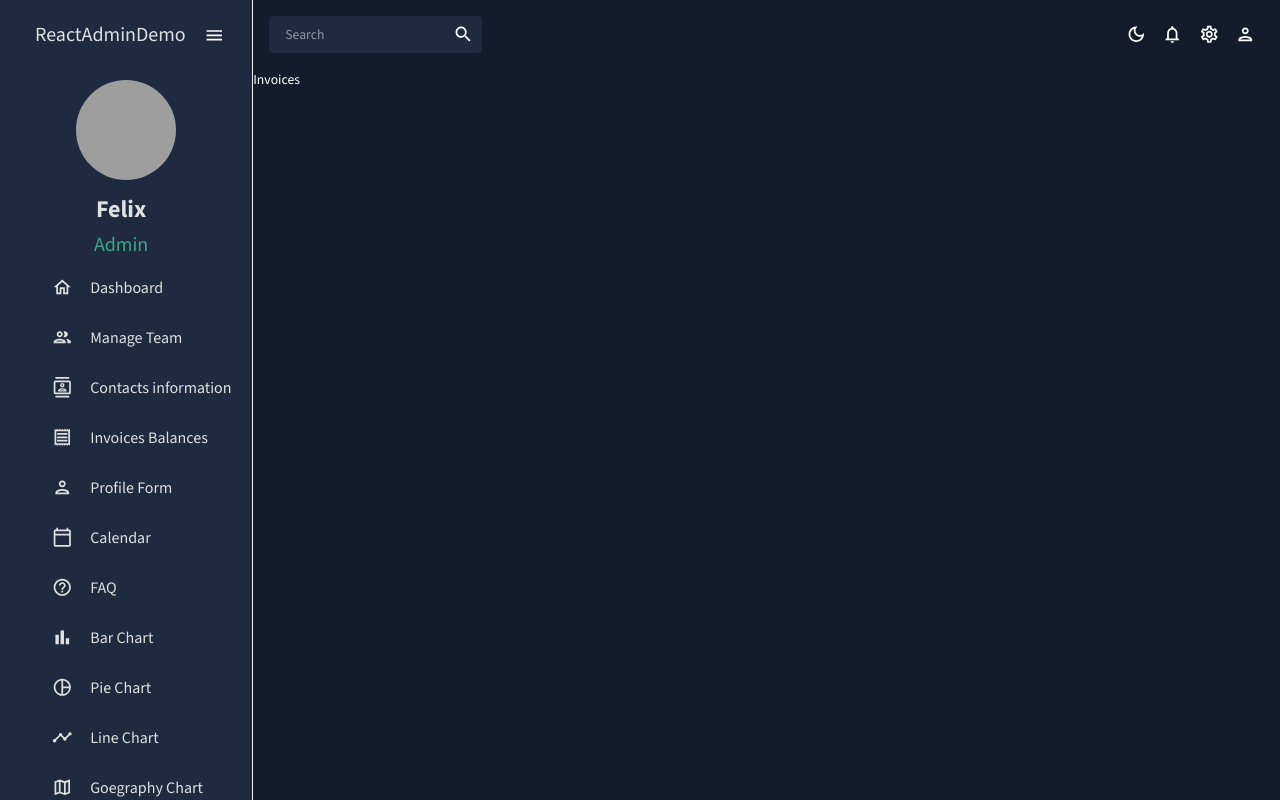
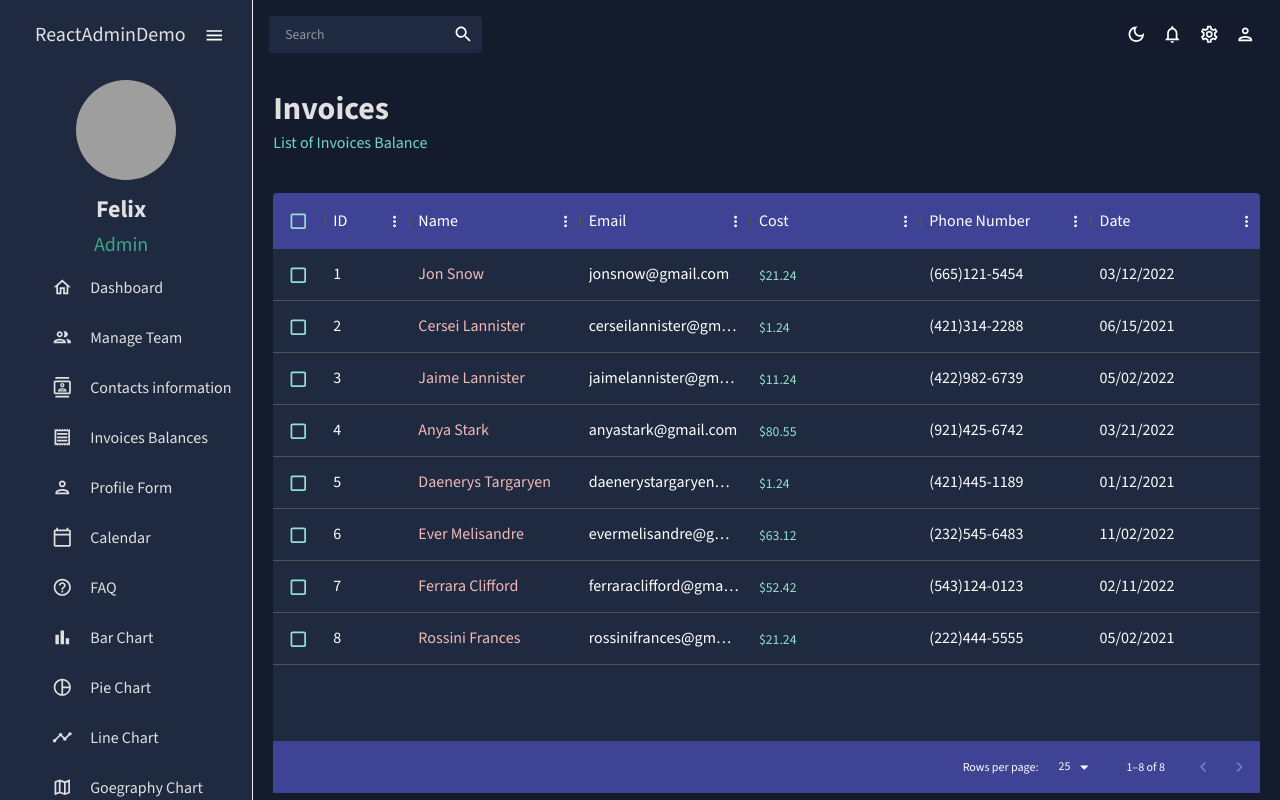
Before and after one commit to guardiangel/reactadmindemo, a React (Create React App) app: page /invocies in a window 1280 px wide. Built offline with nearby package versions, Linux system fonts and the light colour scheme; grey boxes are pictures that could not be loaded.

Commit message:
Invoices and Contacts tables

```diff
--- a/src/scenarios/contacts/Contacts.tsx
+++ b/src/scenarios/contacts/Contacts.tsx
@@ -1,7 +1,112 @@
 import React from "react";
 
+import { Box, useTheme } from "@mui/material";
+import { DataGrid, GridToolbar } from "@mui/x-data-grid";
+import { colorTokens } from "../../theme";
+import { mockDataContacts } from "../../data/userData";
+import Header from "../../components/Header";
+
 const Contacts = () => {
-  return <div>contacts</div>;
+  const theme = useTheme();
+  const colors = colorTokens(theme.palette.mode);
+  const columns = [
+    {
+      field: "id",
+      headerName: "ID",
+      flex: 0.5,
+    },
+    {
+      field: "registrarId",
+      headerName: "Registrar ID",
+    },
+    {
+      field: "name",
+      headerName: "Name",
+      flex: 1,
+      cellClassName: "name-column-cell",
+    },
+    {
+      field: "email",
+      headerName: "Email",
+      flex: 1,
+    },
+    {
+      field: "age",
+      headerName: "Age",
+      type: "nuber",
+      textAlign: "left",
+    },
+    {
+      field: "phone",
+      headerName: "Phone Number",
+      flex: 1,
+    },
+    {
+      field: "address",
+      headerName: "Address",
+      flex: 1,
+    },
+    {
+      field: "city",
+      headerName: "City",
+      flex: 1,
+    },
+    {
+      field: "zipCode",
+      headerName: "Zip Code",
+      flex: 1,
+    },
+  ];
+  return (
+    <Box m="20px">
+      <Header title="CONTACTS" subTitle="List of Contacts" />
+      <Box
+        m="40px 0 0 0 "
+        height="75vh"
+        sx={{
+          "& .MuiDataGrid-root": {
+            border: "none",
+          },
+          "& .MuiDataGrid-cell": {
+            borderBottom: "none",
+          },
+          //defined in the above columns
+          "& .name-column-cell": {
+            color: colors.redAccent[200],
+          },
+
+          "& .MuiDataGrid-columnHeaders": {
+            backgroundColor: colors.blueAccent[700],
+            borderBottom: "none",
+          },
+          "& .MuiDataGrid-virtualScroller": {
+            backgroundColor: colors.primary[400], //400 or 900 works better
+          },
+          "& .MuiDataGrid-footerContainer": {
+            backgroundColor: colors.blueAccent[700],
+            borderTop: "none",
+          },
+          "& .MuiDataGrid-toolbarContainer .MuiButton-text": {
+            color: `${colors.grey[100]} !important`,
+          },
+        }}
+      >
+        <DataGrid
+          sx={{
+            fontSize: "16px",
+          }}
+          rows={mockDataContacts}
+          columns={columns}
+          initialState={{
+            pagination: {
+              paginationModel: { pageSize: 25, page: 0 },
+            },
+          }}
+          slots={{ toolbar: GridToolbar }}
+        />
+      </Box>
+    </Box>
+  );
 };
 
 export default Contacts;
--- a/src/scenarios/invoices/Invoices.tsx
+++ b/src/scenarios/invoices/Invoices.tsx
@@ -1,7 +1,117 @@
 import React from "react";
 
+import { Box, useTheme, Typography } from "@mui/material";
+import { DataGrid } from "@mui/x-data-grid";
+import { colorTokens } from "../../theme";
+import { mockDataInvoices } from "../../data/userData";
+import Header from "../../components/Header";
+
+interface InvoiceRow {
+  row: InvoiceType;
+}
+
+interface InvoiceType {
+  id: number;
+  name: string;
+  email: string;
+  cost: string;
+  phone: string;
+  date: string;
+}
+
 const Invoices = () => {
-  return <div>Invoices</div>;
+  const theme = useTheme();
+  const colors = colorTokens(theme.palette.mode);
+  const columns = [
+    {
+      field: "id",
+      headerName: "ID",
+      flex: 0.5,
+    },
+
+    {
+      field: "name",
+      headerName: "Name",
+      flex: 1,
+      cellClassName: "name-column-cell",
+    },
+    {
+      field: "email",
+      headerName: "Email",
+      flex: 1,
+    },
+    {
+      field: "cost",
+      headerName: "Cost",
+      flex: 1,
+      type: "string",
+      renderCell: (params: InvoiceRow) => (
+        <Typography color={colors.greenAccent[300]}>
+          ${params.row.cost}
+        </Typography>
+      ),
+    },
+    {
+      field: "phone",
+      headerName: "Phone Number",
+      flex: 1,
+    },
+    {
+      field: "date",
+      headerName: "Date",
+      flex: 1,
+    },
+  ];
+  return (
+    <Box m="20px">
+      <Header title="Invoices" subTitle="List of Invoices Balance" />
+      <Box
+        m="40px 0 0 0 "
+        height="75vh"
+        sx={{
+          "& .MuiDataGrid-root": {
+            border: "none",
+          },
+          "& .MuiDataGrid-cell": {
+            borderBottom: "none",
+          },
+          //defined in the above columns
+          "& .name-column-cell": {
+            color: colors.redAccent[200],
+          },
+
+          "& .MuiDataGrid-columnHeaders": {
+            backgroundColor: colors.blueAccent[700],
+            borderBottom: "none",
+          },
+          "& .MuiDataGrid-virtualScroller": {
+            backgroundColor: colors.primary[400], //400 or 900 works better
+          },
+          "& .MuiDataGrid-footerContainer": {
+            backgroundColor: colors.blueAccent[700],
+            borderTop: "none",
+          },
+          "& .MuiCheckbox-root": {
+            color: `${colors.greenAccent[300]} !important`,
+          },
+        }}
+      >
+        <DataGrid
+          sx={{
+            fontSize: "16px",
+          }}
+          checkboxSelection
+          rows={mockDataInvoices}
+          columns={columns}
+          initialState={{
+            pagination: {
+              paginationModel: { pageSize: 25, page: 0 },
+            },
+          }}
+        />
+      </Box>
+    </Box>
+  );
 };
 
 export default Invoices;
```
